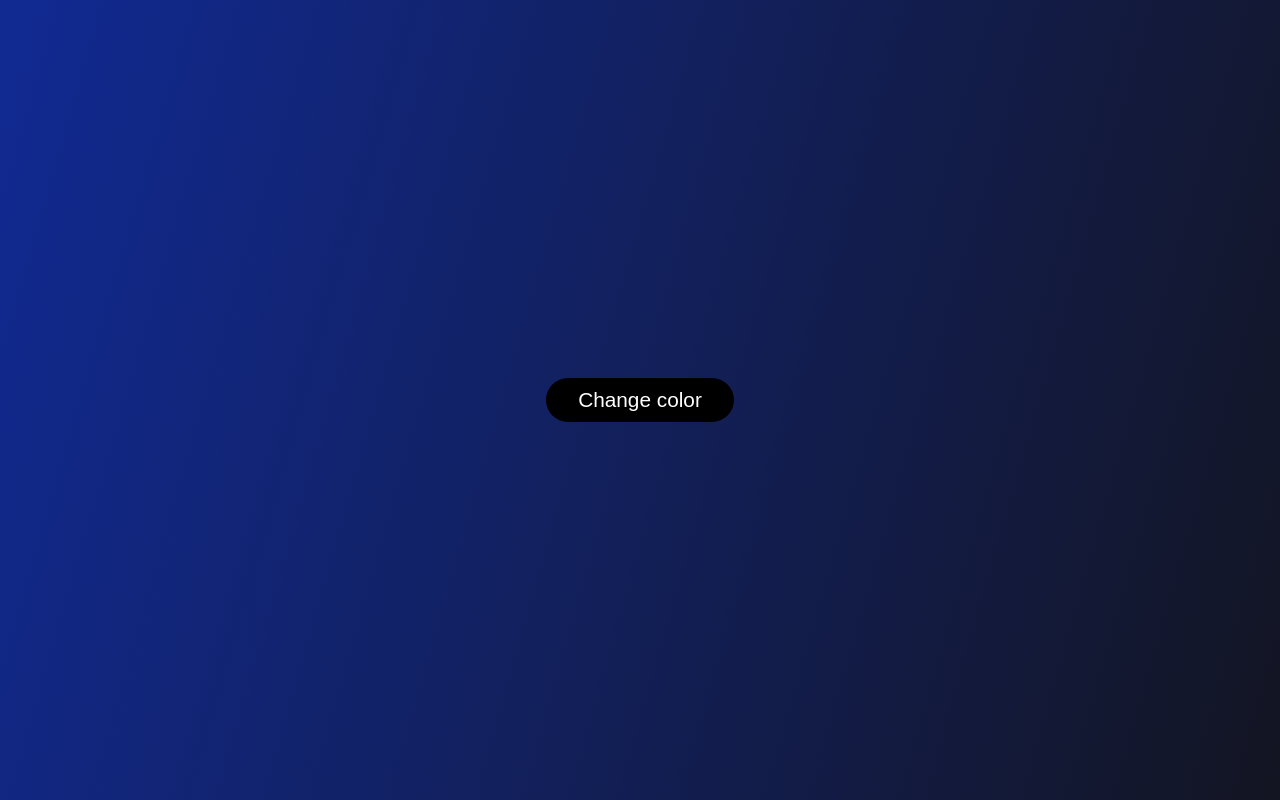
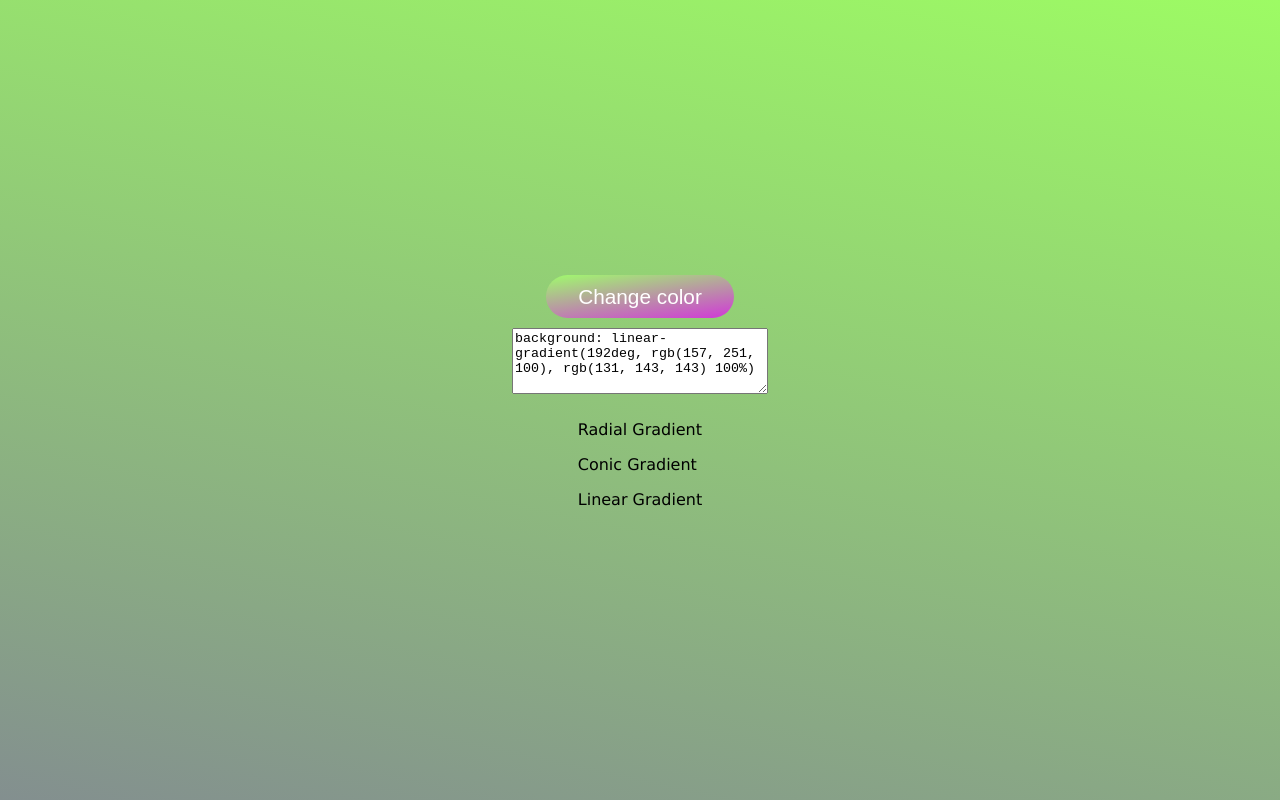
Before and after one commit to Fran-Merce/gradient-generator, a plain HTML site: page index.html in a window 1280 px wide. Both pictures are taken after a click on the button "Change color". Drawn offline with Linux system fonts and the light colour scheme.

Commit message:
3 gradients options and css code added

```diff
--- a/index.css
+++ b/index.css
@@ -5,12 +5,15 @@ body{
     display: flex;
     align-items: center;
     justify-content: center;
+    flex-direction: column;
+    gap: 10px;
+    font-family:Verdana, Geneva, Tahoma, sans-serif;
 }
 .btn-changeColor{
     padding: .6rem 2rem;
     border: none;
     border-radius: 25px;
-    background-color: black;
+    background: linear-gradient(172deg, rgb(159, 251, 108), rgb(209, 56, 216)100%);
     color: #fff;
     font-family: sans-serif;
     font-size: 1.3rem;
@@ -23,7 +26,18 @@ color: black;
 background-color: #fff;
 border: rgb(220, 220, 220);
 }
-#canvas{
+/* #canvas{
     width: 250px;
     height: 250px;
+} */
+
+textarea{
+    max-width: 300px;
+    max-height: 120px;
+    width: 250px;
+    height: 60px;
+
 }
+#options{
+    cursor: pointer;
+}
--- a/index.html
+++ b/index.html
@@ -9,7 +9,12 @@
 </head>
 <body>
     <button class="btn-changeColor" id="btn-changeColor">Change color</button>
-
+    <textarea id="copy"></textarea>
+    <di id="options">
+        <p id="radial">Radial Gradient</p>
+        <p id="conic" >Conic Gradient</p>
+        <p id="linear" >Linear Gradient</p>
+    </div>
     <script src="/src/index.js" type="module"></script>
 </body>
 </html>
--- a/src/gradients-generator.js
+++ b/src/gradients-generator.js
@@ -1,18 +1,18 @@
 const hexValues = [1, 2, 3, 4, 5, 6, 7, 8, 9, "A", "B", "C", "D", "E", "F"];
-const randomGenerator = (MaxNum) => Math.floor(Math.random() * MaxNum);
+const randomGeneratorNum = (MaxNum) => Math.floor(Math.random() * MaxNum);
 
 const getColor = () => {
   let hexColor = ["#"];
   for (let i = 0; i < 6; i++) {
-    let randomNumber = randomGenerator(hexValues.length);
+    const randomNumber = randomGeneratorNum(hexValues.length);
     hexColor = [...hexColor, hexValues[randomNumber]];
   }
   return hexColor.join("", ",").toString();
 };
 
-const getLinearGradient = () => `linear-gradient(${randomGenerator(360)}deg,${getColor()},${getColor()})`;
+const getLinearGradient = () => `linear-gradient(${randomGeneratorNum(360)}deg,${getColor()},${getColor()}`;
 const getRadialGradient=()=>`radial-gradient(${getColor()},${getColor()})`;
-const getConicGradient = ()=>`conic-gradient(from ${randomGenerator(360)}deg at 50% 50%, ${getColor()}, ${getColor()},${getColor()}, ${getColor()}`
+const getConicGradient = ()=>`conic-gradient(from ${randomGeneratorNum(360)}deg at 50% 50%, ${getColor()}, ${getColor()},${getColor()}, ${getColor()}${randomGeneratorNum(100)})`
 
 export{
   getRadialGradient,
--- a/src/index.js
+++ b/src/index.js
@@ -3,14 +3,25 @@ import {
   getRadialGradient,
   getConicGradient,
 } from "/src/gradients-generator.js";
-
+import {hadlerOptions,currentOption} from "/src/options.js"
 document.querySelector("body").style.background = getLinearGradient();
 const btnChangeColor = document.querySelector("#btn-changeColor");
+const body = document.querySelector("body");
 
-btnChangeColor.addEventListener("click",() => (document.querySelector("body").style.background = getLinearGradient()));
+console.log(document.querySelector("body").style.background);
 
-// btnChangeColor.addEventListener("click", () => {
-//   document.querySelectorAll("#canvas").forEach((index)=>{
-//     index.style.background = getRadialGradient()
-//   })
-// });
+const bgstyle = () => {
+  const bg = document.querySelector("body").style.background;
+  const bgFormatedCss = `background: ${bg.slice(0, -1)} 100%)`;
+  document.querySelector("#copy").innerHTML = bgFormatedCss;
+};
+
+btnChangeColor.addEventListener("click", () => {
+  document.querySelector("body").style.background = currentOption();
+  bgstyle();
+});
+
+document.querySelector("#options").addEventListener("click", (e) => {
+  hadlerOptions(e);
+});
+bgstyle()
--- a/src/options.js
+++ b/src/options.js
@@ -0,0 +1,21 @@
+
+import {
+    getLinearGradient,
+    getRadialGradient,
+    getConicGradient,
+  } from "/src/gradients-generator.js";
+export let currentOption = getLinearGradient;
+
+export const hadlerOptions = (e) => {
+
+
+  if (e.target.id === "radial") {
+    currentOption = getRadialGradient;
+  console.log('click');
+  } else if (e.target.id=== "conic") {
+    currentOption = getConicGradient;
+  } else {
+    currentOption = getLinearGradient;
+
+}
+};
```
